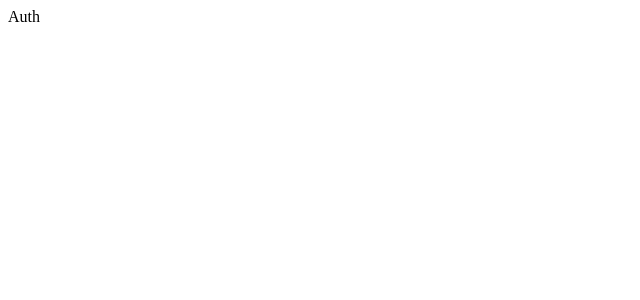
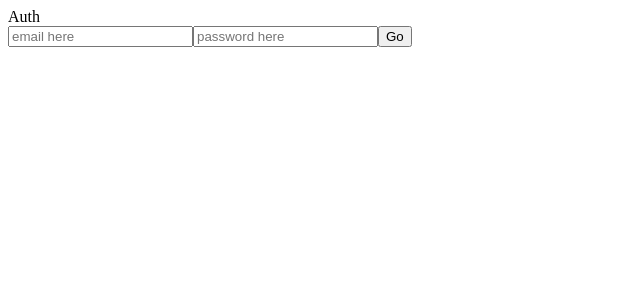
Before and after one commit to KamieShort/from-scratch-guestbook, a React app: page /auth in a window 1280 px wide. Shown: the top 300 px of the page, without its empty margins (0-640 px from the left). Built offline with nearby package versions, Linux system fonts and the light colour scheme.

Commit message:
built auth page with submit working, logging email

```diff
--- a/src/views/Auth.jsx
+++ b/src/views/Auth.jsx
@@ -1,5 +1,32 @@
 import React from 'react';
+import { useState } from 'react';
 
 export default function Auth() {
-  return <div>Auth</div>;
+  const [email, setEmail] = useState('');
+  const [password, setPassword] = useState('');
+
+  const handleSubmit = (e) => {
+    e.preventDefault();
+  };
+
+  return (
+    <>
+      <div>Auth</div>
+      <form onSubmit={handleSubmit}>
+        <input
+          type="email"
+          value={email}
+          onChange={(e) => setEmail(e.target.value)}
+          placeholder="email here"
+        />
+        <input
+          type="password"
+          value={password}
+          onChange={(e) => setPassword(e.target.value)}
+          placeholder="password here"
+        />
+        <button type="submit">Go</button>
+      </form>
+    </>
+  );
 }
```
Also changed, not shown: 1 other file (tests, documents, lock files or other folders).
